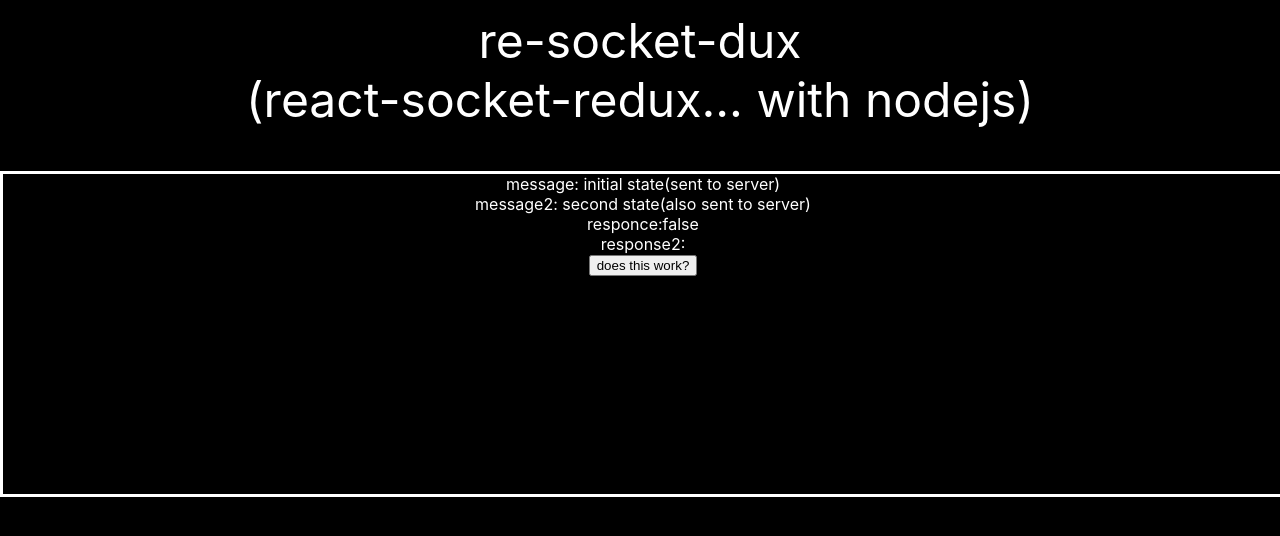
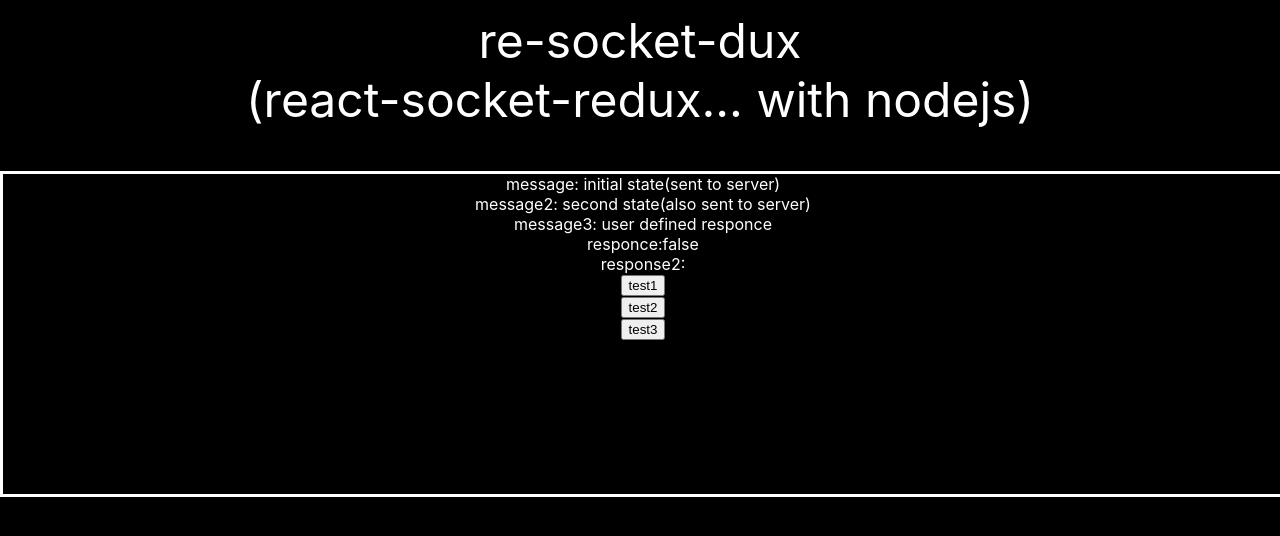
Before and after one commit to altruios/re-socket-dux, a React (Create React App) app in the folder client/: page / in a window 1280 px wide. Shown: the top 536 px of the page. Built offline with nearby package versions, Linux system fonts and the light colour scheme; no server answers.

Commit message:
updates to client: fixed singleton pattern to work

```diff
--- a/client/src/App.js
+++ b/client/src/App.js
@@ -3,9 +3,8 @@
 import './App.css';
 import {BrowserRouter as Router,Switch,Route} from "react-router-dom";
 import main_window from "./pages/main_window/main_window";
-import Use_handles from "./Handles.js";
+import handles from "./Handles.js";
 import { select_test,select_test2 } from "./slices/test_slice";
-const handles = Use_handles();
 
 //endpoinnt to server websocket io
 function App() {
@@ -18,10 +17,7 @@
           //connnect
           handles.set_dispatch(dispatch);
           handles.listen_all();
-          //tests
 
-          handles.test.send(state[0])
-          handles.test2.send(state[1])
 
      },[dispatch,state]); //this happens once
      return (
--- a/client/src/Client_handle.js
+++ b/client/src/Client_handle.js
@@ -1,3 +1,4 @@
+const { isAsyncThunkAction } = require("@reduxjs/toolkit");
 
 class Handle { //
      constructor(action,socket,respondsTo){
@@ -7,8 +8,11 @@
           this.socket=socket; //socket ref
           this.dispatch=null; //set  with the main set_dispatch in the exported object container
           this.respondsTo=respondsTo.type; //action type of redux action
-          console.log(this.respondsTo);
+          console.log(this.respondsTo,"is responds to");
           this.respond=this.respond.bind(this);
+          this.raw_response = respondsTo;
+          console.log("raw_responce is", this.raw_response);
+
        }
 
      set_dispatch(d){
@@ -16,7 +20,11 @@
      respond(data){
           console.log("responding");
           console.log(data);
-          this.dispatch({type:this.respondsTo,payload:(data)});
+          const regex = /[a-z]\/[a-z]/g
+          console.log(this.respondsTo?.match(regex));
+          this.respondsTo?.match(regex)?
+               this.dispatch({type:this.respondsTo,payload:(data)}):
+               this.raw_response(data);
      }
      listen(){
           if(this.socket){
--- a/client/src/Handles.js
+++ b/client/src/Handles.js
@@ -1,12 +1,7 @@
-function Use_handle(){
-     //define handles here
 const actions =  require("./actions.js").default;// label, ref to socket, and most important: redux action
-     console.log("actions are");
-     console.log(actions)
 const _handles={
      //handles go here
      ...actions,
-
      // connect dispatch
      set_dispatch:(d)=>{
           console.log("setting dispatch: should hit once!");
@@ -16,7 +11,6 @@
                }
           }
      },
-
      //auto listen for all handles
      listen_all:()=>{
           for(const p in _handles){
@@ -25,11 +19,6 @@
                }
           }
      }
-
 }
-
 //returning this object with list of handles, and function to connect dispatch to every handle
-     return _handles;
-}
-
-export default Use_handle;
+export default _handles;
--- a/client/src/actions.js
+++ b/client/src/actions.js
@@ -9,13 +9,19 @@
 
 const Client_handle = require("./Client_handle");
 
+const raw_function_test = (data)=>{window.alert(data)};
+
+
+
+
 //define actions here - connect server listening strings - to redux actions
 const test = new Client_handle("test",socket,update);
 const test2 = new Client_handle("test2",socket,update2);
+const test3 = new Client_handle("test3",socket,raw_function_test);
 
 
 
 
 
-const Actions={test,test2};
+const Actions={test,test2,test3};
 export default Actions;
--- a/client/src/components/Test/Test.jsx
+++ b/client/src/components/Test/Test.jsx
@@ -1,11 +1,15 @@
 import React from "react";
-import Use_handles from "../../Handles.js";
-const handles = Use_handles();
 
-function Test() {
+
+function Test(props) {
+     const handle = props.handle;
+     const data =props.data;
+     const message = props.message;
+
+
      return (
           <div>
-               <button onClick={()=>handles.test2.send("does this work")}> does this work?</button>
+               <button onClick={()=>handle.send(data)}>{message}</button>
      </div>
      );
 }
--- a/client/src/pages/main_window/main_window.jsx
+++ b/client/src/pages/main_window/main_window.jsx
@@ -2,7 +2,7 @@
 import { useSelector } from 'react-redux';
 import './main_window.css';
 import Test from "../../components/Test/Test"
-
+import Handle from '../../Handles';
 function Main_window() {
      const test_data = useSelector(select_test);
     return(<div className="main_window">
@@ -13,11 +13,14 @@
         <div className="main_window_body">
 
         message: {test_data.message}<br />
-        message2: {test_data.message2}
+        message2: {test_data.message2}<br />
+        message3: {test_data.message3}
                <br/>
                responce:{JSON.stringify(test_data.responce)}<br/>
                response2: {JSON.stringify(test_data.responce2)}
-               <Test />
+               <Test handle={Handle.test} data={test_data.message} message = "test1" />
+               <Test handle={Handle.test2} data={test_data.message2} message = "test2" />
+               <Test handle={Handle.test3} data={test_data.message3} message = "test3" />
         </div>
 
 
--- a/client/src/slices/test_slice.js
+++ b/client/src/slices/test_slice.js
@@ -4,6 +4,7 @@
     initialState:{
           message:"initial state(sent to server)",
           message2:"second state(also sent to server)",
+          message3:"user defined responce",
           responce:false,
           response2:false,
     },
```
Also changed, not shown: 2 other files (tests, documents, lock files or other folders). Lines whose indentation alone changed are shown as unchanged.
